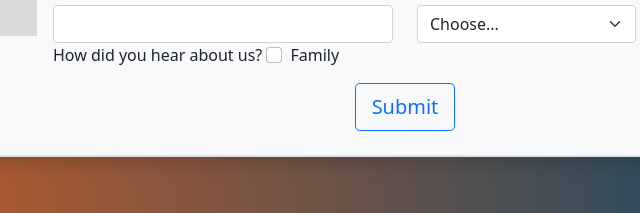
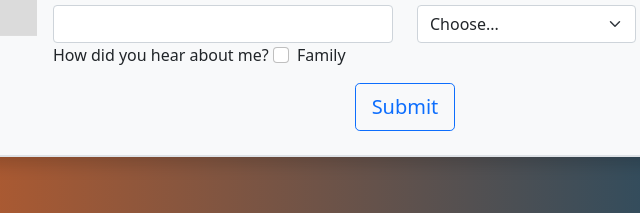
Before and after one commit to Bmart1108/AddressBookTemplate, a plain HTML site: page index.html in a window 1280 px wide. Shown: the part 389-602 px from the top of the page, 415-1055 px from the left. Drawn offline with nearby package versions, Linux system fonts and the light colour scheme.

Commit message:
edited How did you hear about us
Changed us to me

```diff
--- a/index.html
+++ b/index.html
@@ -117,7 +117,7 @@
                             <input type="number" class="form-control" name="zipcode">
                         </div>
                         <div class="col-12 form-group">
-                            <label class="form-label">How did you hear about us?</label>
+                            <label class="form-label">How did you hear about me?</label>
                             <div class="form-check form-check-inline">
                                 <label for="inputFunnel" class="form-check-label">Family</label>
                                 <input type="checkbox" value="family" class="form-check-input" name="funnel">
```
